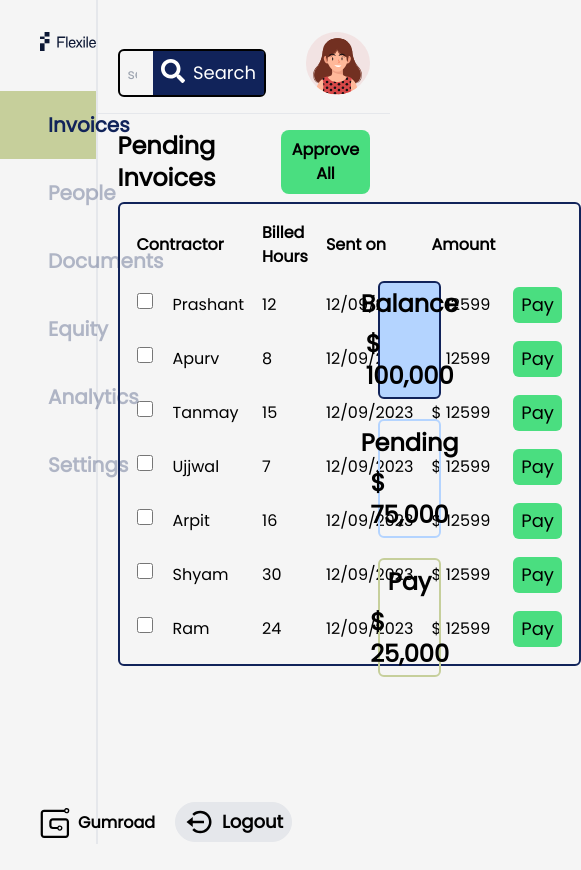
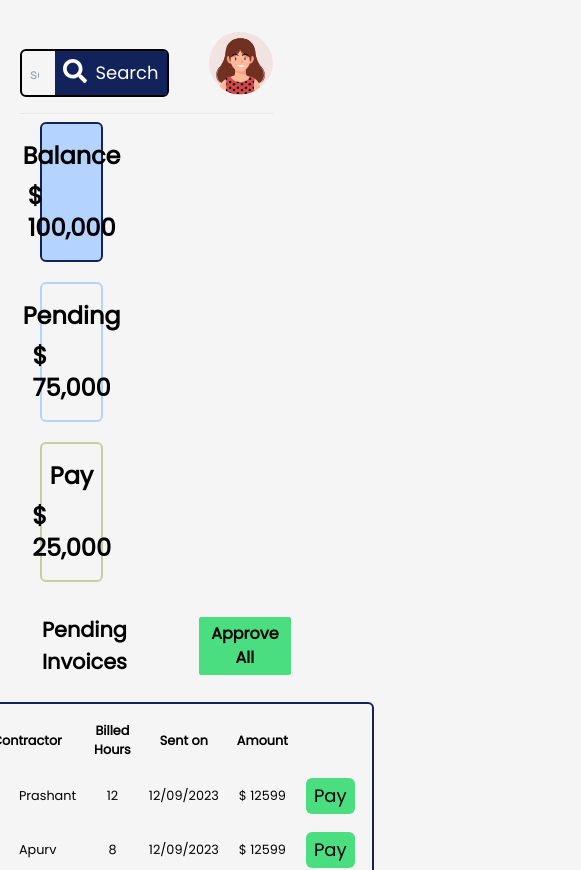
Before and after one commit to enlightnerr/flexile-app, a Next.js app: page /dashboard in a window 390 px wide. Shown: the top 870 px of the page, 581 px wide, since content can reach past the window. Before the commit the page ends 844 px from the top, so only its background shows below. Built offline with nearby package versions, Linux system fonts and the light colour scheme.

Commit message:
added media queries for phone on dashboard

```diff
--- a/app/(ui)/dashboard/(invoices)/page.jsx
+++ b/app/(ui)/dashboard/(invoices)/page.jsx
@@ -5,18 +5,17 @@ import SearchBtn from '@/app/Components/Invoices/SearchBtn';
 
 const Invoices = () => {
   return (
-    <>
-      <div className="invoices-header__container mx-5 mt-8 flex items-center justify-between gap-10">
+    <div className="invoices__container mx-5 mt-8 ">
+      <div className="invoices-header__container flex items-center justify-between gap-10">
         <SearchBtn />
         <Profile />
       </div>
       <hr className="" />
-      <div className=""></div>
-      <div className="fund__container mx-5 mt-2 flex h-full justify-between gap-2">
+      <div className="invoices-hero__container mx-5 mt-2 flex justify-between gap-2">
         <PendingInvoices />
         <Fund />
       </div>
-    </>
+    </div>
   );
 };
 
--- a/app/(ui)/dashboard/layout.jsx
+++ b/app/(ui)/dashboard/layout.jsx
@@ -1,12 +1,15 @@
 import Sidebar from '@/app/Components/Sidebar/Sidebar';
+import '@/app/styles/dashboard.css';
 
 const layout = ({ children }) => {
   return (
-    <div className="flex h-[100vh] w-[100%] justify-between">
-      <div className="w-[25%] border-r-2">
+    <div className="dashboard__container flex h-[100vh] w-[100%] justify-between">
+      <div className="sidebar__container w-[25%] border-r-2">
         <Sidebar />
       </div>
-      <div className="flex h-[99vh] w-[75%] flex-col">{children}</div>
+      <div className="dashboard-children__container flex h-[100%] w-[75%] flex-col">
+        {children}
+      </div>
     </div>
   );
 };
--- a/app/Components/Invoices/pendingInvoices/PendingInvoices.jsx
+++ b/app/Components/Invoices/pendingInvoices/PendingInvoices.jsx
@@ -41,7 +41,7 @@ const PendingInvoices = () => {
             return (
               <tr key={invoice.id}>
                 <td>
-                  <div className="flex gap-5">
+                  <div className="table-label flex gap-5">
                     <input
                       type="checkbox"
                       className="h-4 w-4"
@@ -59,7 +59,7 @@ const PendingInvoices = () => {
                 <td>{date}</td>
                 <td>{amount}</td>
                 <td>
-                  <button className="w-full rounded-md bg-green-400 px-2 py-1 text-lg">
+                  <button className="table-pay-button w-full rounded-md bg-green-400 px-2 py-1 text-lg">
                     Pay
                   </button>
                 </td>
--- /dev/null
+++ b/app/styles/dashboard.css
@@ -0,0 +1,90 @@
+@media screen and (max-width: 640px) {
+  body {
+    margin: 1rem;
+  }
+  .dashboard__container {
+    height: 100%;
+  }
+  .sidebar__container {
+    display: none;
+    width: 100vw;
+    height: 100vh;
+    position: absolute;
+  }
+  .dashboard-children__container {
+    width: 100%;
+  }
+  .invoices__container {
+    margin: 0;
+    padding: 0;
+  }
+  .invoices-header__container {
+    width: 100%;
+  }
+  .invoices-hero__container {
+    margin: 0;
+    padding: 0;
+    width: 100%;
+    display: flex;
+    flex-direction: column;
+  }
+  .pending-invoices__container {
+    order: 2;
+    width: 100%;
+    display: flex;
+    flex-direction: column;
+    align-items: center;
+    padding: 0 2px;
+    /* margin: 1rem 0; */
+  }
+  .pending-invoices__container .heading__container {
+    width: 100%;
+    margin: 1rem 0;
+  }
+  .pending-invoices__container .heading__container h1 {
+    font-size: 1.3rem;
+  }
+  .pending-invoices__container .heading__container button {
+    padding: 5px;
+    border-radius: 2px;
+    font-size: 1rem;
+  }
+
+  .table__contractors {
+    border-collapse: separate;
+    border-spacing: 2px 5px;
+    text-align: center;
+  }
+  .table__contractors th,
+  td {
+    font-size: 0.8rem;
+    width: fit-content;
+  }
+  .table-label {
+    margin-left: 5px;
+    gap: 5px;
+  }
+  .table-pay-button {
+    padding: 0 5px;
+    font-size: 0.8rem;
+    border-radius: 2px;
+  }
+  .fund__container {
+    width: 100%;
+  }
+  .balance-amount__container {
+    padding: 1rem;
+    flex-direction: row;
+    justify-content: space-between;
+  }
+  .pending-amount__container {
+    padding: 1rem;
+    flex-direction: row;
+    justify-content: space-between;
+  }
+  .cards__container {
+    padding: 1rem;
+    flex-direction: row;
+    justify-content: space-between;
+  }
+}
```
